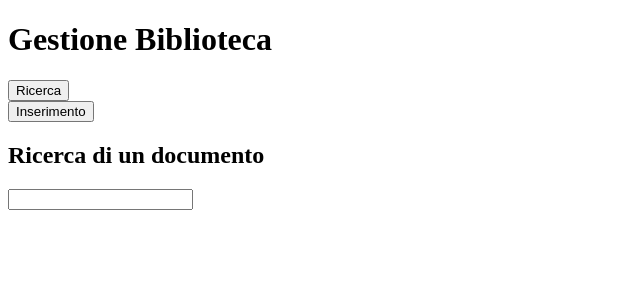
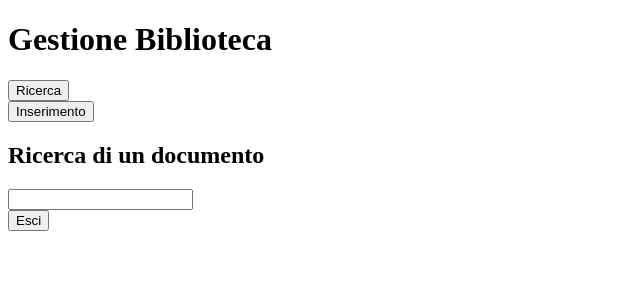
Before and after one commit to AerdnaL/ProgettoSSW, an Angular app: page / in a window 1280 px wide. Both pictures are taken after a click on the button "Ricerca". Shown: the top 300 px of the page, without its empty margins (0-640 px from the left). Built offline with nearby package versions, Linux system fonts and the light colour scheme.

Commit message:
Adesso funzionano bene sia Ricerca che Inserimento
l'array pushato ha le proprietà giuste

```diff
--- a/src/root/autori-libri.ts
+++ b/src/root/autori-libri.ts
@@ -1,11 +1,11 @@
 export class AutoriLibri {
   autore: string;
-  libro: string;
+  titolo: string;
   posizione: string;
   prestito: string;
-  constructor(autore: string, libro: string, posizione: string, prestito: string) {
+  constructor(autore: string, titolo: string, posizione: string, prestito: string) {
     this.autore = autore;
-    this.libro = libro;
+    this.titolo = titolo;
     this.posizione = posizione;
     this.prestito = prestito;
   }
--- a/src/root/ricerca/ricerca.component.html
+++ b/src/root/ricerca/ricerca.component.html
@@ -1,6 +1,8 @@
-<div *ngIf = "vediRicerca == true">
+<div>
   <h2>Ricerca di un documento</h2>
   <input type="text" (keyup)="cercaLibro($event)">
   <p *ngIf = "occorrenze !== 0">Trovati {{ occorrenze }} libri</p>
+  <br>
+  <app-trovato-libero [occorrenze]="occorrenze" [cercato]="cercato" [vediRicercaLibero]="vediRicercaLibero"></app-trovato-libero>
+  <button (click)="EmettiNascondiRicerca(false)">Esci</button>
 </div>
-<app-trovato-libero [occorrenze]="occorrenze" [cercato]="cercato" [vediRicercaLibero]="vediRicercaLibero"></app-trovato-libero>
--- a/src/root/ricerca/ricerca.component.ts
+++ b/src/root/ricerca/ricerca.component.ts
@@ -41,6 +41,13 @@ export class RicercaComponent implements OnInit {
     });
   }
 
+  @Output() EventoNascondiRicerca = new EventEmitter<boolean>();
+
+  EmettiNascondiRicerca(valore: boolean) {
+    this.EventoNascondiRicerca.emit(valore);
+  }
+
+
   constructor(private bs: BibliotecaService) {}
 
   ngOnInit() {}
--- a/src/root/ricerca/trovato-libero/trovato-libero.component.html
+++ b/src/root/ricerca/trovato-libero/trovato-libero.component.html
@@ -2,7 +2,7 @@
   <h2>Titolo del libro</h2>
   <p>Autore: <b>{{ cercato[0].autore }}</b></p>
   <p>Titolo: <b>{{ cercato[0].titolo }}</b></p>
-  <p>Posizione: <b>{{ cercato[0].posizione }} - {{vediRicercaLibero}}</b></p>
+  <p>Posizione: <b>{{ cercato[0].posizione }}</b></p>
   <h3>Prestito</h3>
   <p>Nominativo: <input type="text"></p>
   <button>Presta</button>
--- a/src/root/root.component.html
+++ b/src/root/root.component.html
@@ -9,6 +9,8 @@
     (EventoNascondiInserimento)="nascondiInserimento($event)"
   ></app-inserimento>
 </div>
-<app-ricerca [vediRicerca]="vediRicerca"></app-ricerca>
-<!--<button *ngIf = "vediEsciInserimento == true" (click)="tornaHomeInserimento()">Esci</button>-->
-<!--<button *ngIf = "vediEsciRicerca == true" (click)="tornaHomeRicerca(); clearArray()">Esci</button>-->
+<div *ngIf="vediRicerca">
+  <app-ricerca
+    (EventoNascondiRicerca)="nascondiRicerca($event)"
+  ></app-ricerca>
+</div>
--- a/src/root/root.component.ts
+++ b/src/root/root.component.ts
@@ -13,7 +13,7 @@ import { BibliotecaService } from './biblioteca.service';
   providers: [BibliotecaService],
 })
 export class RootComponent implements OnInit {
-  vediRicerca: boolean = false;
+  vediRicerca?: boolean;
   vediInserimento?: boolean;
 
   mostraInserimento() {
@@ -28,6 +28,10 @@ export class RootComponent implements OnInit {
     this.vediRicerca = true;
   }
 
+  nascondiRicerca(valore: boolean) {
+    this.vediRicerca = valore;
+  }
+
   constructor() {}
 
   ngOnInit() {}
```
